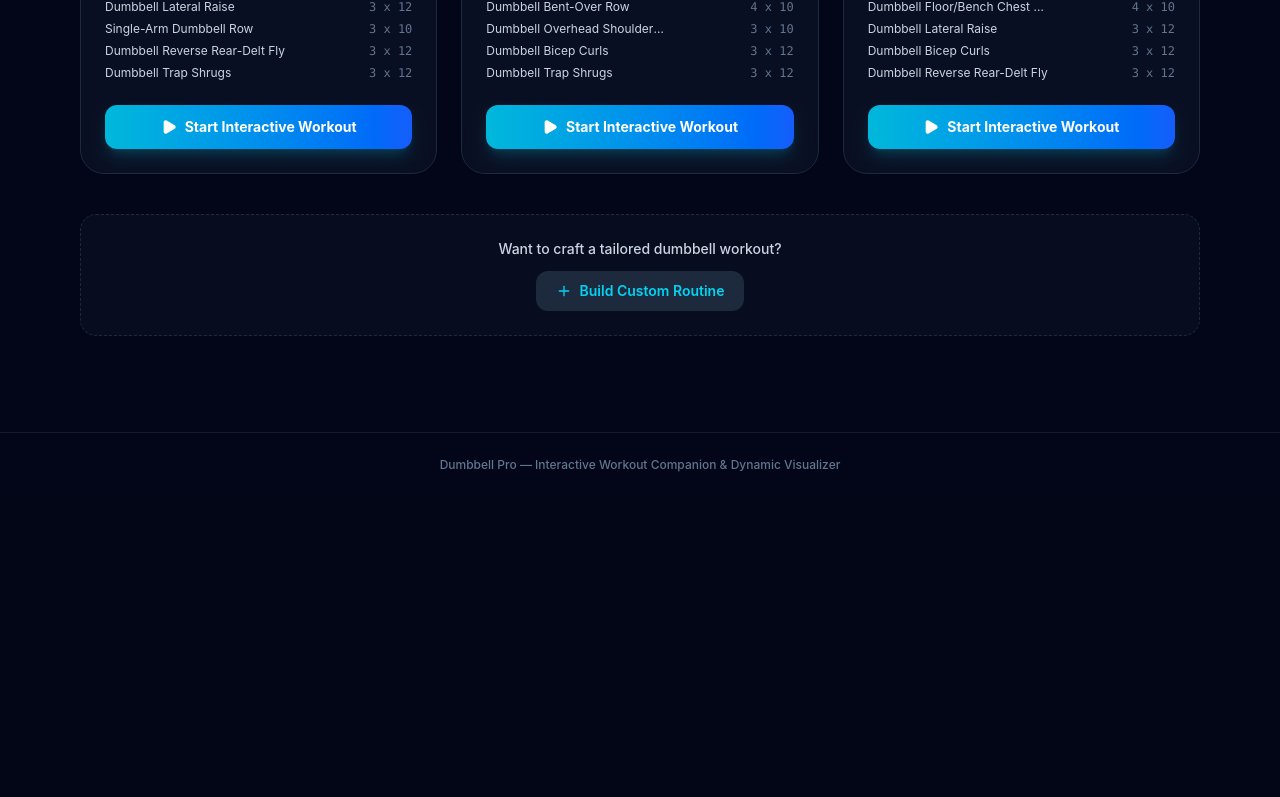
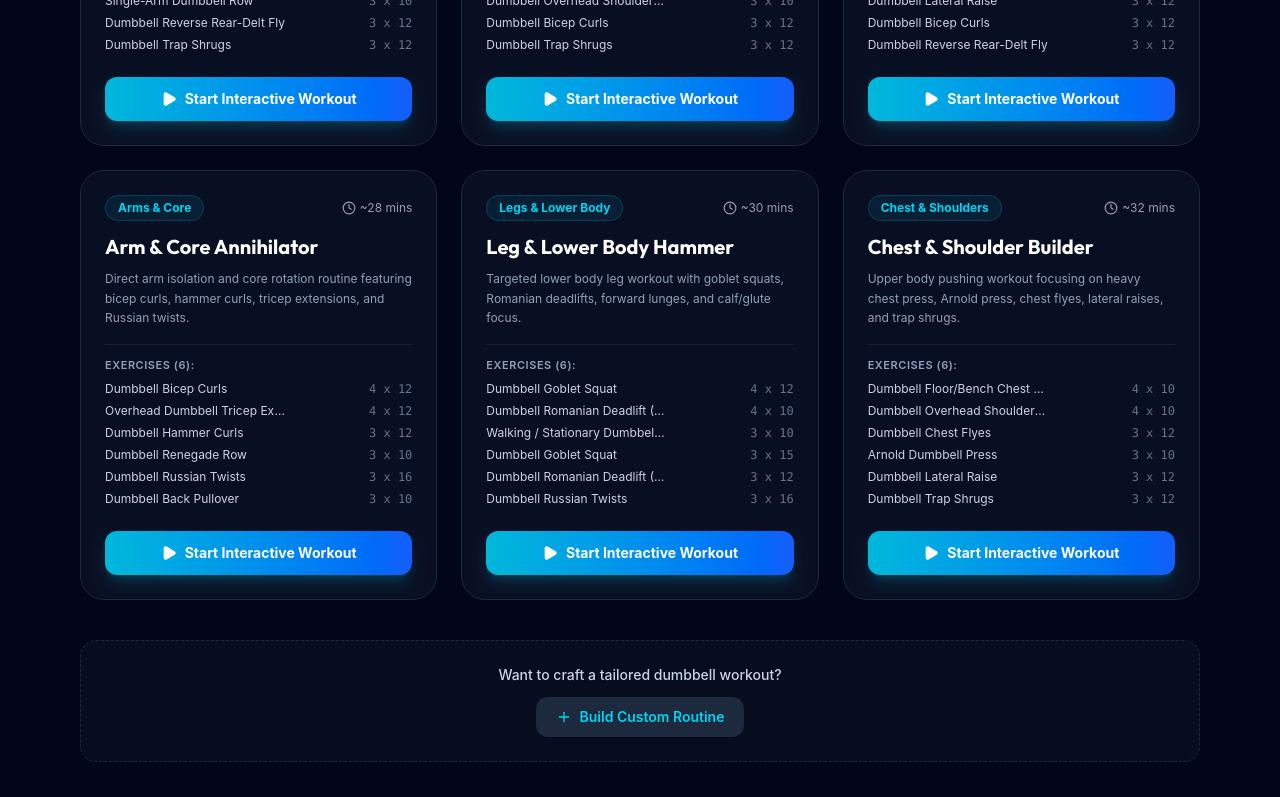
Before and after one commit to nutjaa/dumbell-workout, a React (Vite) app: page / in a window 1280 px wide. Shown: the part 521-1318 px from the top of the page. Before the commit the page ends 1018 px from the top, so only its background shows below. Built offline with nearby package versions, Linux system fonts and the light colour scheme.

Commit message:
feat: add 3 new routines to make 6 total preset workout routines in library

```diff
--- a/src/data/exercises.js
+++ b/src/data/exercises.js
@@ -242,6 +242,52 @@ export const EXERCISES = [
     animationType: 'bicep_curl'
   },
   {
+    id: 'db-hammer-curl',
+    name: 'Dumbbell Hammer Curls',
+    category: 'Arms',
+    difficulty: 'Beginner',
+    equipment: 'Pair of Dumbbells',
+    targetMuscles: ['Brachialis', 'Forearms'],
+    secondaryMuscles: ['Biceps Brachii'],
+    description: 'Neutral grip arm curl that builds forearm thickness, grip strength, and arm width.',
+    steps: [
+      'Stand holding dumbbells at your sides with palms facing inward (neutral grip).',
+      'Curl the weights up toward your shoulders keeping palms facing each other.',
+      'Squeeze at top position, then lower under strict control.'
+    ],
+    formTips: [
+      'Maintain neutral wrist alignment throughout.'
+    ],
+    defaultSets: 3,
+    defaultReps: 12,
+    defaultWeight: 10,
+    defaultRestSec: 45,
+    animationType: 'bicep_curl'
+  },
+  {
+    id: 'db-tricep-extension',
+    name: 'Overhead Dumbbell Tricep Extension',
+    category: 'Arms',
+    difficulty: 'Beginner',
+    equipment: 'Single Heavy Dumbbell',
+    targetMuscles: ['Triceps (Long Head)'],
+    secondaryMuscles: ['Shoulders'],
+    description: 'Overhead tricep extension targeting the long head of the tricep for full arm development.',
+    steps: [
+      'Hold a single dumbbell vertically with both hands behind your head.',
+      'Lower weight by bending elbows until forearms touch biceps.',
+      'Extend arms vertically back overhead squeezing triceps at top.'
+    ],
+    formTips: [
+      'Keep elbows pointed forward rather than flaring out wide.'
+    ],
+    defaultSets: 3,
+    defaultReps: 12,
+    defaultWeight: 12,
+    defaultRestSec: 45,
+    animationType: 'overhead_press'
+  },
+  {
     id: 'db-floor-chest-press',
     name: 'Dumbbell Floor/Bench Chest Press',
     category: 'Chest',
@@ -263,6 +309,29 @@ export const EXERCISES = [
     defaultWeight: 16,
     defaultRestSec: 60,
     animationType: 'chest_press'
+  },
+  {
+    id: 'db-chest-fly',
+    name: 'Dumbbell Chest Flyes',
+    category: 'Chest',
+    difficulty: 'Intermediate',
+    equipment: 'Pair of Dumbbells',
+    targetMuscles: ['Pectoralis Major'],
+    secondaryMuscles: ['Anterior Deltoid'],
+    description: 'Horizontal adduction isolation exercise creating chest stretch and inner pectoral definition.',
+    steps: [
+      'Lie flat holding dumbbells over chest with palms facing each other and soft bend in elbows.',
+      'Lower weights out wide to sides in an arc until chest stretches.',
+      'Squeeze chest muscles to bring dumbbells back together over chest.'
+    ],
+    formTips: [
+      'Maintain constant slight elbow bend—do not turn into a press.'
+    ],
+    defaultSets: 3,
+    defaultReps: 12,
+    defaultWeight: 10,
+    defaultRestSec: 45,
+    animationType: 'reverse_fly'
   },
   {
     id: 'db-goblet-squat',
@@ -287,7 +356,76 @@ export const EXERCISES = [
     defaultWeight: 16,
     defaultRestSec: 75,
     animationType: 'goblet_squat'
+  },
+  {
+    id: 'db-romanian-deadlift',
+    name: 'Dumbbell Romanian Deadlift (RDL)',
+    category: 'Legs',
+    difficulty: 'Intermediate',
+    equipment: 'Pair of Dumbbells',
+    targetMuscles: ['Hamstrings', 'Gluteus Maximus'],
+    secondaryMuscles: ['Lower Back (Erector Spinae)', 'Core'],
+    description: 'Hinge exercise targeting the posterior chain, hamstrings stretch, and hip strength.',
+    steps: [
+      'Stand feet hip-width holding dumbbells at front of thighs.',
+      'Hinge back at hips pushing butt rearward with slight knee flex, lowering dumbbells down shins.',
+      'Lower until hamstrings feel full stretch, then contract glutes to return to standing.'
+    ],
+    formTips: [
+      'Keep spine flat and dumbbells close to your legs.'
+    ],
+    defaultSets: 4,
+    defaultReps: 10,
+    defaultWeight: 16,
+    defaultRestSec: 60,
+    animationType: 'bent_over_row'
+  },
+  {
+    id: 'db-lunges',
+    name: 'Walking / Stationary Dumbbell Lunges',
+    category: 'Legs',
+    difficulty: 'Beginner',
+    equipment: 'Pair of Dumbbells',
+    targetMuscles: ['Quadriceps', 'Glutes', 'Hamstrings'],
+    secondaryMuscles: ['Calves', 'Core Balance'],
+    description: 'Unilateral leg builder improving leg strength, balance, and knee stability.',
+    steps: [
+      'Stand tall holding dumbbells at sides.',
+      'Step forward with one leg and lower back knee toward floor until both knees bent at 90 degrees.',
+      'Push off front heel to return to standing, then repeat on opposite leg.'
+    ],
+    formTips: [
+      'Keep front knee aligned over ankle without caving inward.'
+    ],
+    defaultSets: 3,
+    defaultReps: 10,
+    defaultWeight: 10,
+    defaultRestSec: 60,
+    animationType: 'goblet_squat'
+  },
+  {
+    id: 'db-russian-twist',
+    name: 'Dumbbell Russian Twists',
+    category: 'Core',
+    difficulty: 'Beginner',
+    equipment: 'Single Dumbbell',
+    targetMuscles: ['Obliques', 'Abs'],
+    secondaryMuscles: ['Hip Flexors'],
+    description: 'Rotational core stability exercise building strong side waist obliques and abdominal endurance.',
+    steps: [
+      'Sit on floor with knees bent and feet slightly elevated, holding a single dumbbell with both hands.',
+      'Lean torso back slightly at 45 degrees to engage core.',
+      'Rotate your torso side to side, bringing dumbbell near the floor on left and right.'
+    ],
+    formTips: [
+      'Rotate from your ribcage and shoulders rather than just swinging arms.'
+    ],
+    defaultSets: 3,
+    defaultReps: 16,
+    defaultWeight: 8,
+    defaultRestSec: 45,
+    animationType: 'reverse_fly'
   }
 ];
 
-export const MUSCLE_CATEGORIES = ['All', 'Shoulders', 'Back', 'Chest', 'Arms', 'Legs'];
+export const MUSCLE_CATEGORIES = ['All', 'Shoulders', 'Back', 'Chest', 'Arms', 'Legs', 'Core'];
--- a/src/data/routines.js
+++ b/src/data/routines.js
@@ -1,7 +1,7 @@
 export const DEFAULT_ROUTINES = [
   {
     id: 'routine-shoulders-back',
-    title: 'Shoulders & Back Sculptor (6-Exercise Complete Routine)',
+    title: 'Shoulders & Back Sculptor',
     category: 'Shoulders & Back',
     description: 'Comprehensive 6-exercise workout targeting overhead press, bent rows, lateral width, single arm balance, rear delts, and trap shrugs.',
     estimatedMinutes: 30,
@@ -17,7 +17,7 @@ export const DEFAULT_ROUTINES = [
   },
   {
     id: 'routine-full-body',
-    title: 'Full Body Dumbbell Blast (6-Exercise Total Routine)',
+    title: 'Full Body Dumbbell Blast',
     category: 'Full Body',
     description: 'High-yield 6-exercise compound workout covering legs, chest, back, shoulders, arms, and upper trap power.',
     estimatedMinutes: 35,
@@ -33,7 +33,7 @@ export const DEFAULT_ROUTINES = [
   },
   {
     id: 'routine-upper-hypertrophy',
-    title: 'Upper Body Power & Pump (6-Exercise Heavy Hit)',
+    title: 'Upper Body Power & Pump',
     category: 'Upper Body',
     description: '6-exercise hypertrophy sequence hitting Arnold press, single arm row, chest press, lateral raise, bicep curl, and rear delt fly.',
     estimatedMinutes: 32,
@@ -46,5 +46,53 @@ export const DEFAULT_ROUTINES = [
       { exerciseId: 'db-bicep-curl', sets: 3, targetReps: 12, targetWeight: 10, restSec: 45 },
       { exerciseId: 'db-reverse-fly', sets: 3, targetReps: 12, targetWeight: 6, restSec: 45 }
     ]
+  },
+  {
+    id: 'routine-arms-core',
+    title: 'Arm & Core Annihilator',
+    category: 'Arms & Core',
+    description: 'Direct arm isolation and core rotation routine featuring bicep curls, hammer curls, tricep extensions, and Russian twists.',
+    estimatedMinutes: 28,
+    difficulty: 'Beginner',
+    exercises: [
+      { exerciseId: 'db-bicep-curl', sets: 4, targetReps: 12, targetWeight: 10, restSec: 45 },
+      { exerciseId: 'db-tricep-extension', sets: 4, targetReps: 12, targetWeight: 12, restSec: 45 },
+      { exerciseId: 'db-hammer-curl', sets: 3, targetReps: 12, targetWeight: 10, restSec: 45 },
+      { exerciseId: 'db-renegade-row', sets: 3, targetReps: 10, targetWeight: 12, restSec: 60 },
+      { exerciseId: 'db-russian-twist', sets: 3, targetReps: 16, targetWeight: 8, restSec: 45 },
+      { exerciseId: 'db-pullover', sets: 3, targetReps: 10, targetWeight: 14, restSec: 60 }
+    ]
+  },
+  {
+    id: 'routine-legs-lower',
+    title: 'Leg & Lower Body Hammer',
+    category: 'Legs & Lower Body',
+    description: 'Targeted lower body leg workout with goblet squats, Romanian deadlifts, forward lunges, and calf/glute focus.',
+    estimatedMinutes: 30,
+    difficulty: 'Intermediate',
+    exercises: [
+      { exerciseId: 'db-goblet-squat', sets: 4, targetReps: 12, targetWeight: 16, restSec: 75 },
+      { exerciseId: 'db-romanian-deadlift', sets: 4, targetReps: 10, targetWeight: 16, restSec: 60 },
+      { exerciseId: 'db-lunges', sets: 3, targetReps: 10, targetWeight: 10, restSec: 60 },
+      { exerciseId: 'db-goblet-squat', sets: 3, targetReps: 15, targetWeight: 12, restSec: 45 },
+      { exerciseId: 'db-romanian-deadlift', sets: 3, targetReps: 12, targetWeight: 14, restSec: 45 },
+      { exerciseId: 'db-russian-twist', sets: 3, targetReps: 16, targetWeight: 8, restSec: 45 }
+    ]
+  },
+  {
+    id: 'routine-chest-shoulders',
+    title: 'Chest & Shoulder Builder',
+    category: 'Chest & Shoulders',
+    description: 'Upper body pushing workout focusing on heavy chest press, Arnold press, chest flyes, lateral raises, and trap shrugs.',
+    estimatedMinutes: 32,
+    difficulty: 'Intermediate',
+    exercises: [
+      { exerciseId: 'db-floor-chest-press', sets: 4, targetReps: 10, targetWeight: 16, restSec: 60 },
+      { exerciseId: 'db-shoulder-press', sets: 4, targetReps: 10, targetWeight: 12, restSec: 60 },
+      { exerciseId: 'db-chest-fly', sets: 3, targetReps: 12, targetWeight: 10, restSec: 45 },
+      { exerciseId: 'db-arnold-press', sets: 3, targetReps: 10, targetWeight: 10, restSec: 60 },
+      { exerciseId: 'db-lateral-raise', sets: 3, targetReps: 12, targetWeight: 8, restSec: 45 },
+      { exerciseId: 'db-shrugs', sets: 3, targetReps: 12, targetWeight: 16, restSec: 45 }
+    ]
   }
 ];
```
